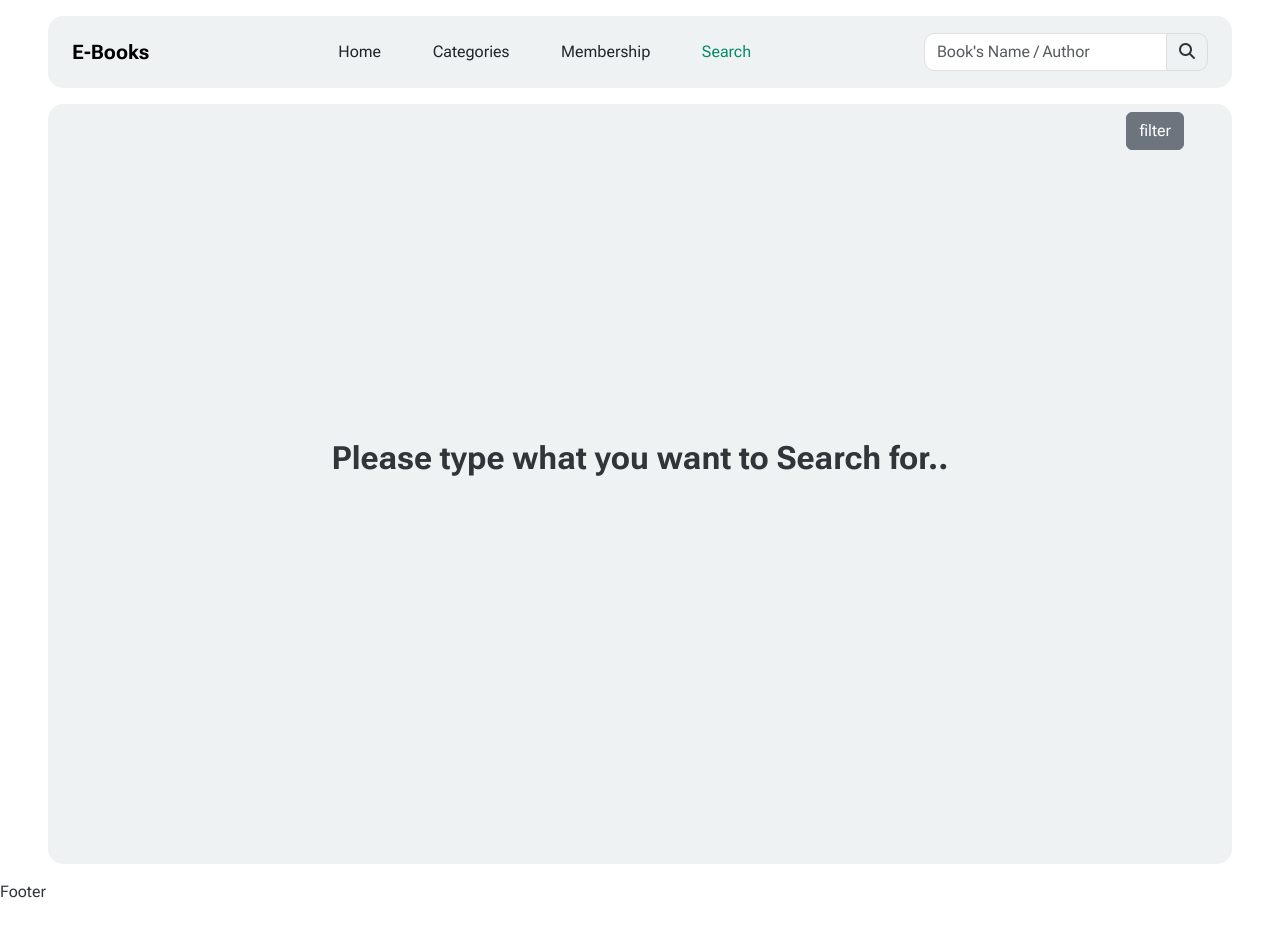
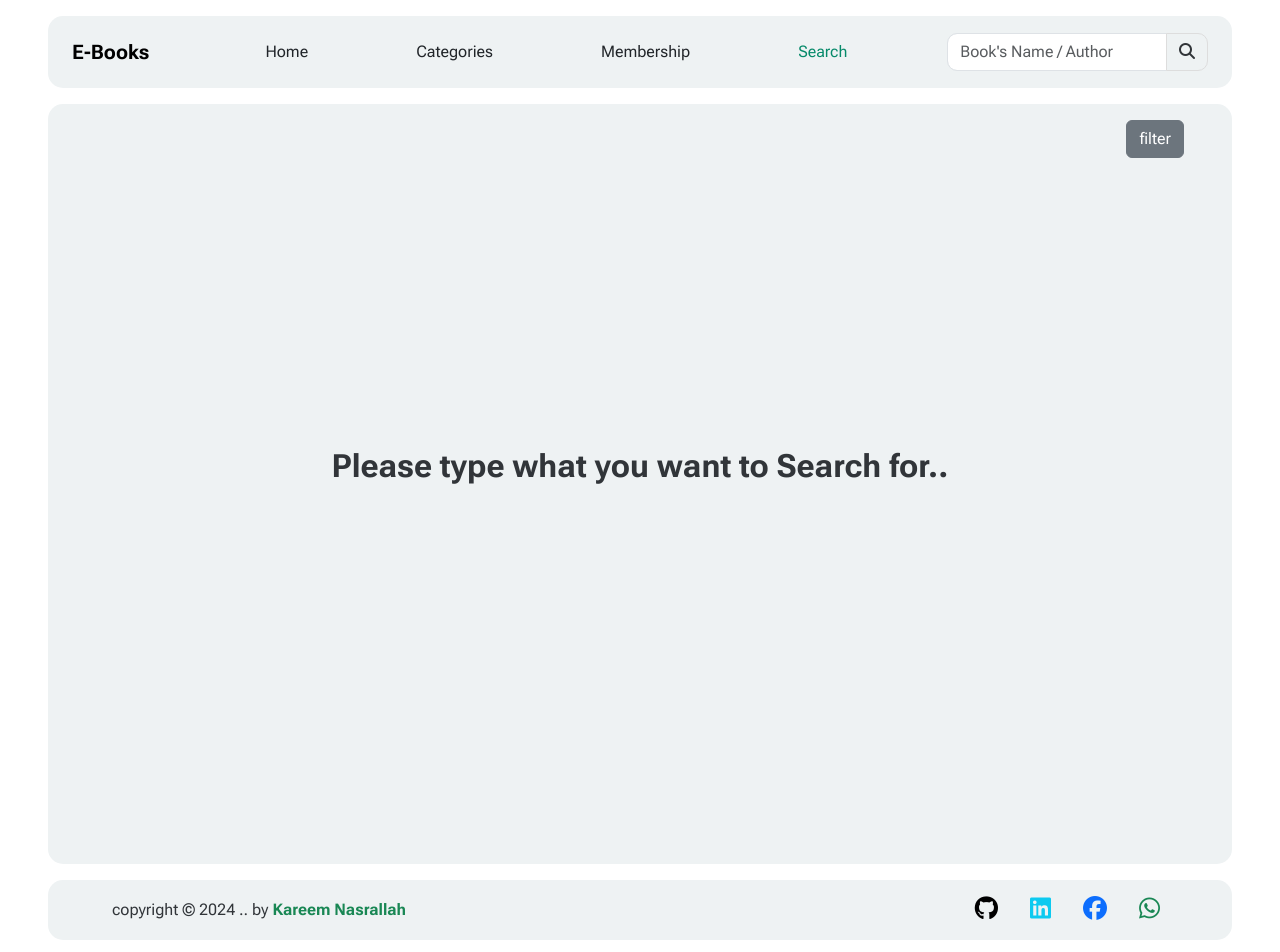
Before and after one commit to Kareem-Nasrallah/E-Books, a React (Vite) app: page /search in a window 1280 px wide. Shown: the top 952 px of the page. Before the commit the page ends 904 px from the top, so only its background shows below. Built offline with nearby package versions, Linux system fonts and the light colour scheme.

Commit message:
Search and Footer are done

```diff
--- a/src/App.jsx
+++ b/src/App.jsx
@@ -12,6 +12,7 @@ import { useState } from "react";
 function App() {
 
   const [searchValue,setSearchV] = useState('')
+
   return (
     <>
       <Header searchValue={searchValue} setSearchV={setSearchV}/>
@@ -22,7 +23,7 @@ function App() {
           <Route path=":topic" element={<ApiTopic />} />
         </Route>
         <Route path="/membership" element={<Membership />} />
-        <Route path="/search" element={<Search  searchValue={searchValue} />} />
+        <Route path="/search" element={<Search  searchValue={searchValue} setSearchV={setSearchV} />} />
       </Routes>
       <Footer />
     </>
--- a/src/Components/Footer.jsx
+++ b/src/Components/Footer.jsx
@@ -1,9 +1,51 @@
-import React from 'react'
+import React from "react";
 
 const Footer = () => {
   return (
-    <div className=''>Footer</div>
-  )
-}
+    <div
+      style={{ background: "rgb(238, 242, 243)" }}
+      className="p-3 px-5 mx-5 mb-3 radius-15 d-flex justify-content-between align-items-center"
+    >
+      <span className="ps-3">
+        copyright © 2024 .. by{" "}
+        <a
+          href="https://k-nasrallah-portfolio.vercel.app"
+          className="fw-bold text-success text-decoration-none"
+        >
+          Kareem Nasrallah
+        </a>
+      </span>
+      <div className="social-icons pe-3">
+        <a
+          target="_blank"
+          className="ms-3"
+          href="https://github.com/Kareem-Nasrallah"
+        >
+          <i
+            class="fa-brands fa-github fs-4 px-2"
+            style={{ color: "#000" }}
+          ></i>
+        </a>
+        <a
+          target="_blank"
+          className="ms-3"
+          href="https://www.linkedin.com/in/kareem-nasrallah-181772282/"
+        >
+          <i class="fa-brands fa-linkedin fs-4 px-2 text-info"></i>
+        </a>
+        <a
+          target="_blank"
+          className="ms-3"
+          href="https://www.facebook.com/kareem.nasrallah.904"
+        >
+          <i class="fa-brands fa-facebook fs-4 px-2 text-primary"></i>
+        </a>
+        <a target="_blank" className="ms-3" href="https://wa.me/+201276434424">
+          <i className="fa-brands fa-whatsapp fs-4 px-2 text-success"></i>
+        </a>
+      </div>
+    </div>
+  );
+};
 
-export default Footer
+export default Footer;
--- a/src/Components/Header.jsx
+++ b/src/Components/Header.jsx
@@ -4,9 +4,16 @@ import { useRef, useState } from "react";
 
 const Header = ({ searchValue, setSearchV }) => {
   const searchBar = useRef("");
+  const navCollapse = useRef("");
   const navigat = useNavigate();
   const [searchInput, setSearchI] = useState("");
 
+  onscroll =()=>{
+    navCollapse.current.classList.remove('show')
+  }
+  const disapearMinu=()=>{
+    navCollapse.current.classList.remove('show')
+  }
   const searchfun = (e) => {
     e.preventDefault();
     if (!searchInput) {
@@ -15,7 +22,7 @@ const Header = ({ searchValue, setSearchV }) => {
     } else {
       navigat("/search");
       setSearchV(searchBar.current.value);
-      console.log(searchValue);
+      navCollapse.current.classList.remove('show')
     }
   };
 
@@ -32,20 +39,19 @@ const Header = ({ searchValue, setSearchV }) => {
           className="navbar-toggler"
           type="button"
           data-bs-toggle="collapse"
-          data-bs-target="#navbarContent"
-          aria-controls="navbarContent"
+          data-bs-target="#navbarSupportedContent"
+          aria-controls="navbarSupportedContent"
           aria-expanded="false"
           aria-label="Toggle navigation"
         >
           <span className="navbar-toggler-icon"></span>
         </button>
-        <div
-          className="collapse navbar-collapse d-flex justify-content-center"
-          id="navbarContent"
-        >
-          <ul className="navbar-nav justify-content-evenly mb-2 mb-lg-0 gap-2 px-2 w-75">
+        <div className="collapse navbar-collapse" ref={navCollapse} id="navbarSupportedContent">
+          <div className="d-flex justify-content-center ul-div">
+            <ul className="navbar-nav justify-content-evenly align-items-center mb-2 mb-lg-0 gap-2 px-2">
               <li className="nav-item">
                 <NavLink
+                  onClick={disapearMinu}
                   to="/"
                   className={({ isActive }) =>
                     isActive ? "navActive navItem p-1 px-2" : "navItem p-1 px-2"
@@ -56,6 +62,7 @@ const Header = ({ searchValue, setSearchV }) => {
               </li>
               <li className="nav-item">
                 <NavLink
+                  onClick={disapearMinu}
                   to="/categories"
                   className={({ isActive }) =>
                     isActive ? "navActive navItem p-1 px-2" : "navItem p-1 px-2"
@@ -66,6 +73,7 @@ const Header = ({ searchValue, setSearchV }) => {
               </li>
               <li className="nav-item">
                 <NavLink
+                  onClick={disapearMinu}
                   to="/membership"
                   className={({ isActive }) =>
                     isActive ? "navActive navItem p-1 px-2" : "navItem p-1 px-2"
@@ -76,6 +84,7 @@ const Header = ({ searchValue, setSearchV }) => {
               </li>
               <li className="nav-item">
                 <NavLink
+                  onClick={disapearMinu}
                   to="/search"
                   className={({ isActive }) =>
                     isActive ? "navActive navItem p-1 px-2" : "navItem p-1 px-2"
@@ -86,7 +95,11 @@ const Header = ({ searchValue, setSearchV }) => {
               </li>
             </ul>
           </div>
-        <form className="input-group d-inlign-block w-25" onSubmit={searchfun}>
+          <div className="form-div d-flex justify-content-center ">
+            <form
+              className="input-group d-inlign-block"
+              onSubmit={searchfun}
+            >
               <input
                 type="text"
                 className="form-control"
@@ -111,6 +124,8 @@ const Header = ({ searchValue, setSearchV }) => {
               </button>
             </form>
           </div>
+        </div>
+      </div>
     </nav>
   );
 };
--- a/src/Components/header.css
+++ b/src/Components/header.css
@@ -1,5 +1,12 @@
 ul {
-  max-width: 500px !important;
+  width: 100%;
+  max-width: 1400px;
+}
+.ul-div{
+  width: 75%;
+}
+.form-div{
+  width: 25%;
 }
 .navItem {
   text-decoration: none;
@@ -21,3 +28,16 @@ ul {
 .redFocus:focus {
   border: solid 1px red !important;
 }
+@media (max-width: 992px) {
+  .ul-div{
+    margin-top: 20px;
+    width: 100%;
+  }
+  .form-div{
+    width: 100%;
+    margin-bottom: 10px;
+  }
+  form{
+    width: 250px !important;
+  }
+}
--- a/src/Pages/Membership.jsx
+++ b/src/Pages/Membership.jsx
@@ -48,6 +48,7 @@ const Membership = () => {
           style={{
             background: "rgb(255, 228, 201)",
             maxWidth: "500px",
+            minWidth:'150px',
             minHeight: "80vh",
           }}
         >
--- a/src/Pages/Search.jsx
+++ b/src/Pages/Search.jsx
@@ -1,10 +1,10 @@
 import { useEffect, useState } from "react";
 import axios from "axios";
 
-const Search = ({ searchValue }) => {
+const Search = ({ searchValue, setSearchV }) => {
   const [data, setData] = useState({});
   const [form, setForm] = useState({
-    search: "",
+    search: searchValue,
     topic: "",
     author_year_end: "",
     author_year_start: "",
@@ -23,9 +23,11 @@ const Search = ({ searchValue }) => {
     if (searchValue) {
       try {
         const axiosData = await axios.get(
-          `https://gutendex.com/books?search=${searchValue}&&topic=${sendForm.topic}&&author_year_start=${sendForm.author_year_start}&&author_year_end=${sendForm.author_year_end}&&copyright=${sendForm.copyright}&&languages=${sendForm.languages}`
+          `https://gutendex.com/books?search=${searchValue}${sendForm.topic}${sendForm.author_year_start}${sendForm.author_year_end}${sendForm.copyright}${sendForm.languages}`
         );
         console.log(axiosData.data);
+        console.log(form)
+        console.log('searchValue:'+searchValue)
         setData(axiosData.data);
       } catch (err) {
         console.log(err);
@@ -36,13 +38,24 @@ const Search = ({ searchValue }) => {
   };
 
   useEffect(() => {
-    console.log(searchValue);
     fichData();
+    console.log('searchValue:'+searchValue);
   }, [searchValue, sendForm]);
 
   const filterFun = (e) => {
     e.preventDefault();
-    setSendForm(sendForm);
+    setSearchV(form.search)
+    setSendForm({
+      topic: form.topic ? `&&topic=${form.topic}` : "",
+      author_year_end: form.author_year_end
+        ? `&&author_year_end=${form.author_year_end}`
+        : "",
+      author_year_start: form.author_year_start
+        ? `&&author_year_start=${form.author_year_start}`
+        : "",
+      copyright: form.copyright ? `&&copyright=${form.copyright}` : "",
+      languages: form.languages ? `&&languages=${form.languages}` : "",
+    });
   };
 
   return (
@@ -55,7 +68,7 @@ const Search = ({ searchValue }) => {
           minHeight: "95vh",
         }}
       >
-        <p className="w-100 text-end">
+        <p className="w-100 text-end mt-2">
           <a
             className="btn btn-secondary"
             data-bs-toggle="collapse"
@@ -91,7 +104,7 @@ const Search = ({ searchValue }) => {
             </label>
             <input
               value={form.topic}
-              onChange={(e) => setForm({ topic: e.target.value, ...form })}
+              onChange={(e) => setForm({...form, topic: e.target.value })}
               type="text"
               className="form-control"
               id="category"
@@ -106,7 +119,7 @@ const Search = ({ searchValue }) => {
               type="number"
               value={form.author_year_start}
               onChange={(e) =>
-                setForm({ author_year_start: e.target.value, ...form })
+                setForm({...form, author_year_start: e.target.value })
               }
               className="form-control"
               id="autherStart"
@@ -120,7 +133,7 @@ const Search = ({ searchValue }) => {
               type="number"
               value={form.author_year_end}
               onChange={(e) =>
-                setForm({ author_year_end: e.target.value, ...form })
+                setForm({...form, author_year_end: e.target.value,  })
               }
               className="form-control"
               id="autherEnd"
@@ -172,18 +185,14 @@ const Search = ({ searchValue }) => {
               }}
             >
               <option defaultValue=""></option>
-              <option value="ar">Arabic</option>
-              <option value="fr">french</option>
-              <option value="ar">Arabic</option>
+              <option value="en">Engilsh</option>
+              <option value="fr">French</option>
               <option value="es">Spanish</option>
               <option value="de">German</option>
+              <option value="fi">Finnish </option>
               <option value="zh">Chinese (Simplified)</option>
-              <option value="ja">Japanese</option>
-              <option value="ru">Russian</option>
               <option value="it">Italian</option>
               <option value="pt">Portuguese</option>
-              <option value="hi">Hindi</option>
-              <option value="ko">Korean</option>
             </select>
           </div>
           <div className="col-12">
```
Lines whose indentation alone changed are shown as unchanged.
